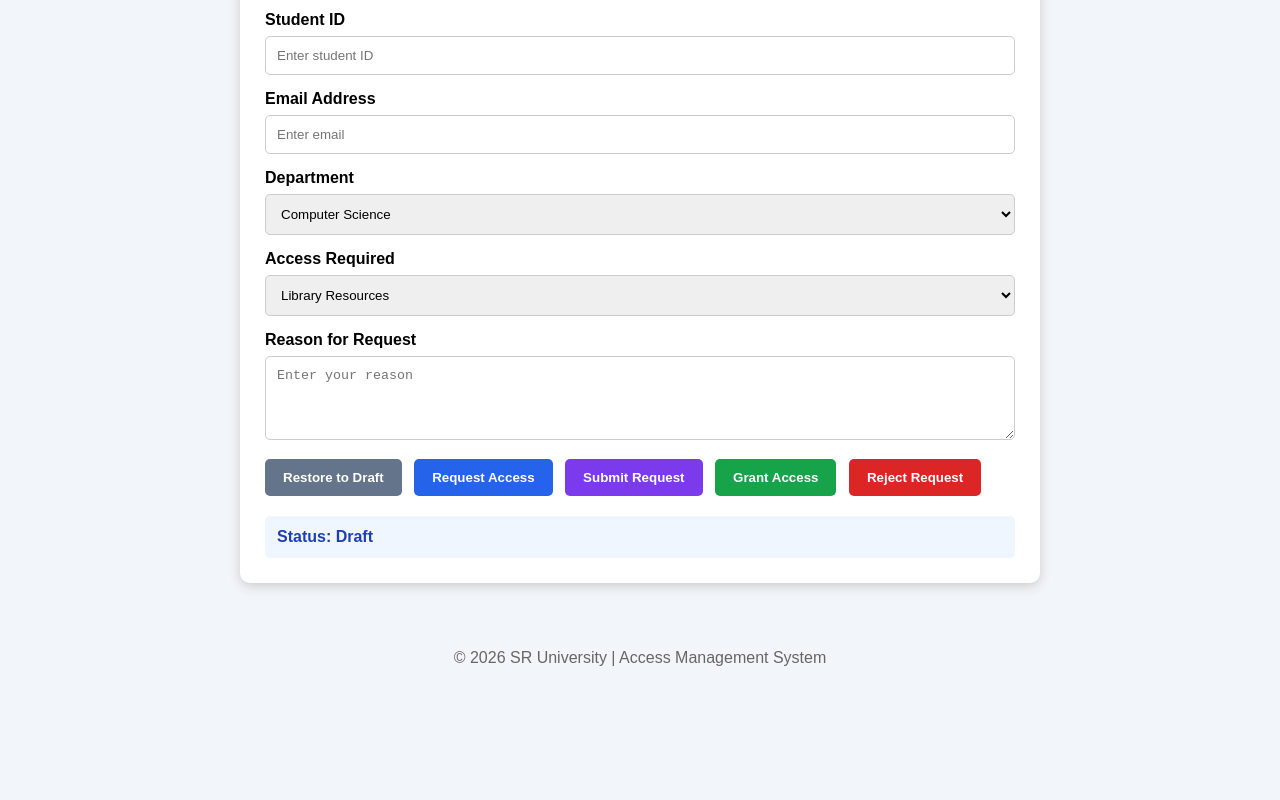
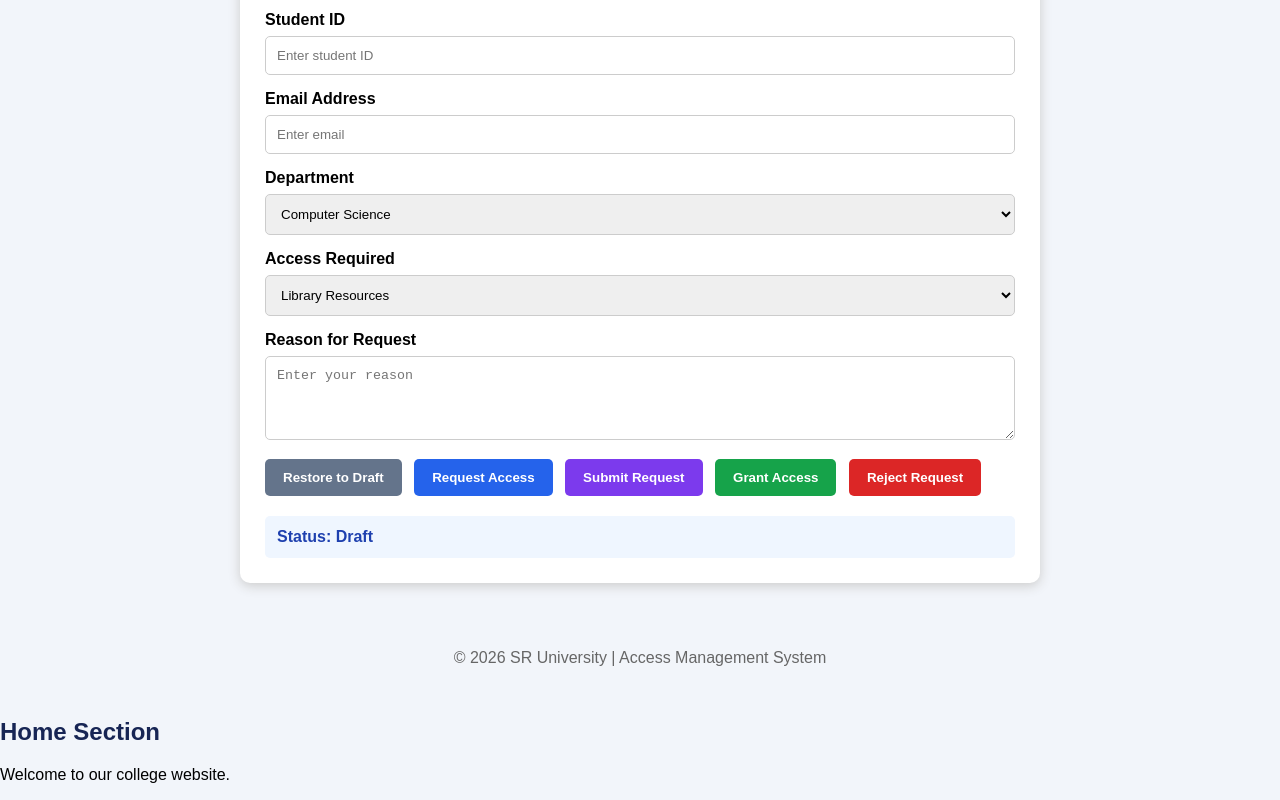
Before and after one commit to 2403a510c8-hub/CollegeWebsite, a plain HTML site: page index.html in a window 1280 px wide. Shown: the part 388-1188 px from the top of the page. Before the commit the page ends 1086 px from the top, so only its background shows below. Drawn offline with Linux system fonts and the light colour scheme.

Commit message:
Added home section

```diff
--- a/index.html
+++ b/index.html
@@ -210,6 +210,7 @@
         statusBox.innerHTML = "Status: Request Rejected";
     }
 </script>
-
+<h2>Home Section</h2>
+<p>Welcome to our college website.</p>
 </body>
 </html>
```
